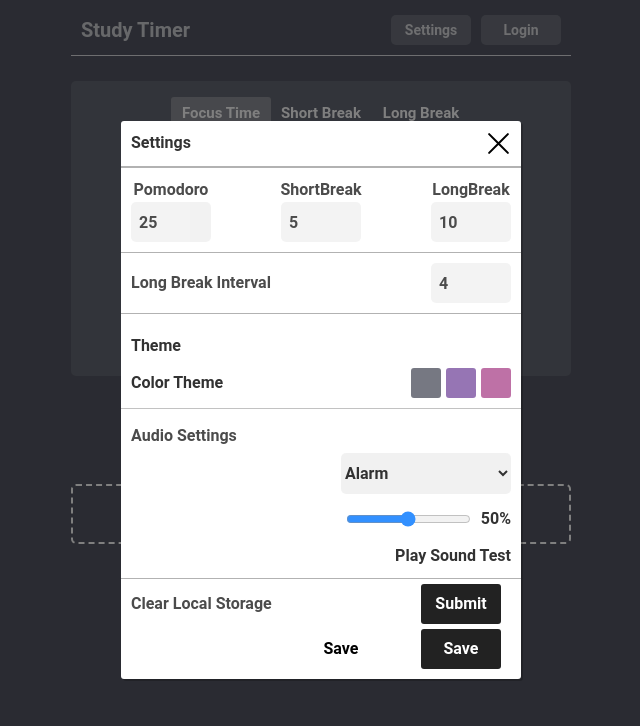
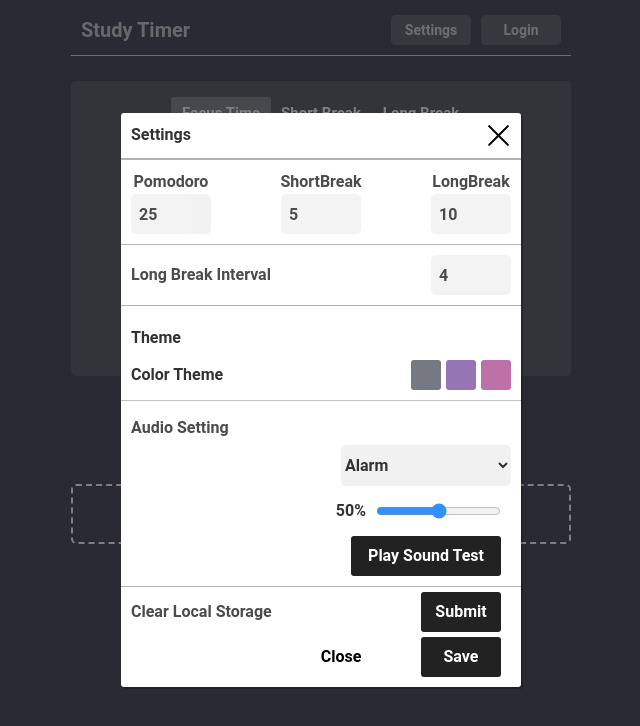
Before and after one commit to tariktunc/PomodoroFocus, a Next.js app: page / in a window 1280 px wide. Both pictures are taken after a click on the button "Settings". Shown: the top 726 px of the page, without its empty margins (319-959 px from the left). Built offline with nearby package versions, Linux system fonts and the light colour scheme.

Commit message:
When the time is up, sound notification has been activated. Sound information, sound level adjustment is stored in local storage. A custom structure for sound has been created and called within the timer.
Updates and additions have been made in the CSS information for settings.

```diff
--- /dev/null
+++ b/Redux/Slices/soundSlice.js
@@ -0,0 +1 @@
+// kullanıcı hangi sesin çalıcağını kontrol eder ve tekrar geldiğin de o ses ile devam etmesini sağlar.
--- a/app/components/Settings/Setting/AudioSettings/audiosettings.js
+++ b/app/components/Settings/Setting/AudioSettings/audiosettings.js
@@ -1,56 +1,42 @@
 import React, { useState, useEffect } from "react";
-import HeaderStyles from "../../header.module.scss";
-
-const SOUND_MAP = {
-  alarm: { name: "Alarm", file: "/Sound/alarm.mp3" },
-  churchBell: { name: "Church Bell", file: "/Sound/church-bell.mp3" },
-  copperBell: { name: "Copper Bell", file: "/Sound/copper-bell.mp3" },
-};
+import { playSound, stopSound, SOUND_MAP } from "./playAudio";
+import AudioCss from "../../header.module.scss";
 
 const Audiosettings = () => {
-  const [volume, setVolume] = useState(50);
-  const [selectedSound, setSelectedSound] = useState("alarm");
-  const [audioElement, setAudioElement] = useState(null);
+  const storedVolume = localStorage.getItem("selectedVolume");
+  const storedSound = localStorage.getItem("selectedSound");
+
+  const [volume, setVolume] = useState(storedVolume || 50);
+  const [selectedSound, setSelectedSound] = useState(storedSound || "alarm");
+
+  useEffect(() => {
+    // Herhangi bir değişiklikte localStorage'a kaydet
+    localStorage.setItem("selectedVolume", volume);
+  }, [volume]);
+
+  useEffect(() => {
+    // Herhangi bir değişiklikte localStorage'a kaydet
+    localStorage.setItem("selectedSound", selectedSound);
+  }, [selectedSound]);
 
   const handleVolumeChange = (event) => {
-    setVolume(event.target.value);
+    const selectedVolume = event.target.value;
+    setVolume(selectedVolume);
   };
 
   const handleSoundChange = (event) => {
     const selectedSound = event.target.value;
     setSelectedSound(selectedSound);
-
-    if (audioElement) {
-      audioElement.pause();
-      audioElement.currentTime = 0;
-    }
   };
 
-  const playSound = () => {
-    if (audioElement) {
-      audioElement.pause();
-      audioElement.currentTime = 0;
-    }
-
-    const audio = new Audio(SOUND_MAP[selectedSound].file);
-    audio.volume = volume / 100;
-    audio.play();
-    setAudioElement(audio);
+  const playSoundDemo = () => {
+    stopSound(); // Durdur ve sıfırla
+    playSound(selectedSound, volume);
   };
 
-  const playDemoSound = () => {
-    console.log("Playing demo sound");
-  };
-
-  useEffect(() => {
-    if (selectedSound === "alarm") {
-      playDemoSound();
-    }
-  }, [selectedSound]);
-
   return (
-    <div className={HeaderStyles.audiosettings}>
-      <h3>Audio Settings</h3>
+    <div className={AudioCss.audiosettings}>
+      <h3>Audio Setting</h3>
       <div>
         <select value={selectedSound} onChange={handleSoundChange}>
           {Object.keys(SOUND_MAP).map((soundKey) => (
@@ -61,6 +47,7 @@ const Audiosettings = () => {
         </select>
       </div>
       <div>
+        <span>{`${volume}%`}</span>
         <input
           type="range"
           id="volumeControl"
@@ -70,10 +57,9 @@ const Audiosettings = () => {
           value={volume}
           onChange={handleVolumeChange}
         />
-        <span>{`${volume}%`}</span>
       </div>
       <div>
-        <button onClick={playSound}>Play Sound Test</button>
+        <button onClick={playSoundDemo}>Play Sound Test</button>
       </div>
     </div>
   );
--- /dev/null
+++ b/app/components/Settings/Setting/AudioSettings/playAudio.js
@@ -0,0 +1,37 @@
+// playAudio.js
+
+export const SOUND_MAP = {
+    alarm: { name: "Alarm", file: "/Sound/alarm.mp3" },
+    churchBell: { name: "Church Bell", file: "/Sound/church-bell.mp3" },
+    copperBell: { name: "Copper Bell", file: "/Sound/copper-bell.mp3" },
+};
+
+let audioElement = null;
+
+export const setAudioElement = (element) => {
+    audioElement = element;
+};
+
+export const playSound = (selectedSound, volume) => {
+    if (audioElement) {
+        audioElement.pause();
+        audioElement.currentTime = 0;
+    }
+
+    const audio = new Audio(SOUND_MAP[selectedSound].file);
+    audio.volume = volume / 100;
+    audio.play();
+    setAudioElement(audio);
+};
+
+export const stopSound = () => {
+    if (audioElement) {
+        audioElement.pause();
+        audioElement.currentTime = 0;
+    }
+};
+
+export const playDemoSound = () => {
+    console.log("Playing demo sound");
+    // Buraya demo sesi çalmak için gerekli kodları ekle.
+};
--- a/app/components/Settings/Setting/setting.js
+++ b/app/components/Settings/Setting/setting.js
@@ -49,7 +49,7 @@ export default function Setting({ closeSetting, handleColorClick }) {
             onClick={() => {
               handleCloseClick(), smile();
             }}>
-            Save
+            Close
           </button>
           <button onClick={handleReloadClick}>Save</button>
         </div>
--- a/app/components/Settings/header.module.scss
+++ b/app/components/Settings/header.module.scss
@@ -200,9 +200,24 @@ $inputShadow: 2px 2px rgba(0, 0, 0, 0.2);
 				}
 			}
 			div:nth-child(4) {
-				opacity: 0.8;
 				display: flex;
 				justify-content: flex-end;
+				button {
+					background-color: $buttonColorBlack;
+					color: $whiteColor;
+					margin: 0 10px;
+					width: 150px;
+					height: 40px;
+					border-radius: 3px;
+				}
+				button:hover {
+					background-color: $buttonColorBlack;
+					border-radius: 3px;
+					color: $whiteColor;
+					cursor: pointer;
+					opacity: 0.8;
+					transition: 0.3s;
+				}
 			}
 		}
 
--- a/app/components/Timer/timer.js
+++ b/app/components/Timer/timer.js
@@ -6,6 +6,7 @@ import Nextbutton from "./nextButton";
 import { useSelector, useDispatch } from "react-redux";
 import { resetPomoCount, incrementPomoCount } from "@/Redux/Slices/timerSlice";
 import { incTaskCurrent } from "@/Redux/Slices/taskSlice";
+import { playSound } from "../Settings/Setting/AudioSettings/playAudio";
 
 export default function TimerMain() {
   const dispatch = useDispatch();
@@ -105,8 +106,11 @@ export default function TimerMain() {
       setIsActiveStatusButton("longBreak");
       setStartButtonColor(colorSettings.longBreakColor);
       setResetStatusName("longBreakTime");
+    } else {
+      return alert("Oh no, an error occurred. We're sorry for the inconvenience. Please refresh the page.");
     }
   };
+
 
   const startHandler = () => {
     setDuration(currentMinutes * 60 + currentSeconds);
@@ -219,9 +223,10 @@ export default function TimerMain() {
       let timer = duration;
       const interval = setInterval(() => {
         //! setInterval`in bitis suresi. TEST ASAMASINDA SUREYI BURADAN DEGISTIR
-        if (--timer <= 0) {
+        if (--timer <= 55) {
           // Timer Reset
           resetTimer();
+          playSound((localStorage.getItem("selectedSound") || "alarm"), (localStorage.getItem("selectedVolume") || 50));
           isCatogeryStatus(isStatus); // Task Count 0 != status ? Control Task Count
         } else {
           // Timer Function
```
